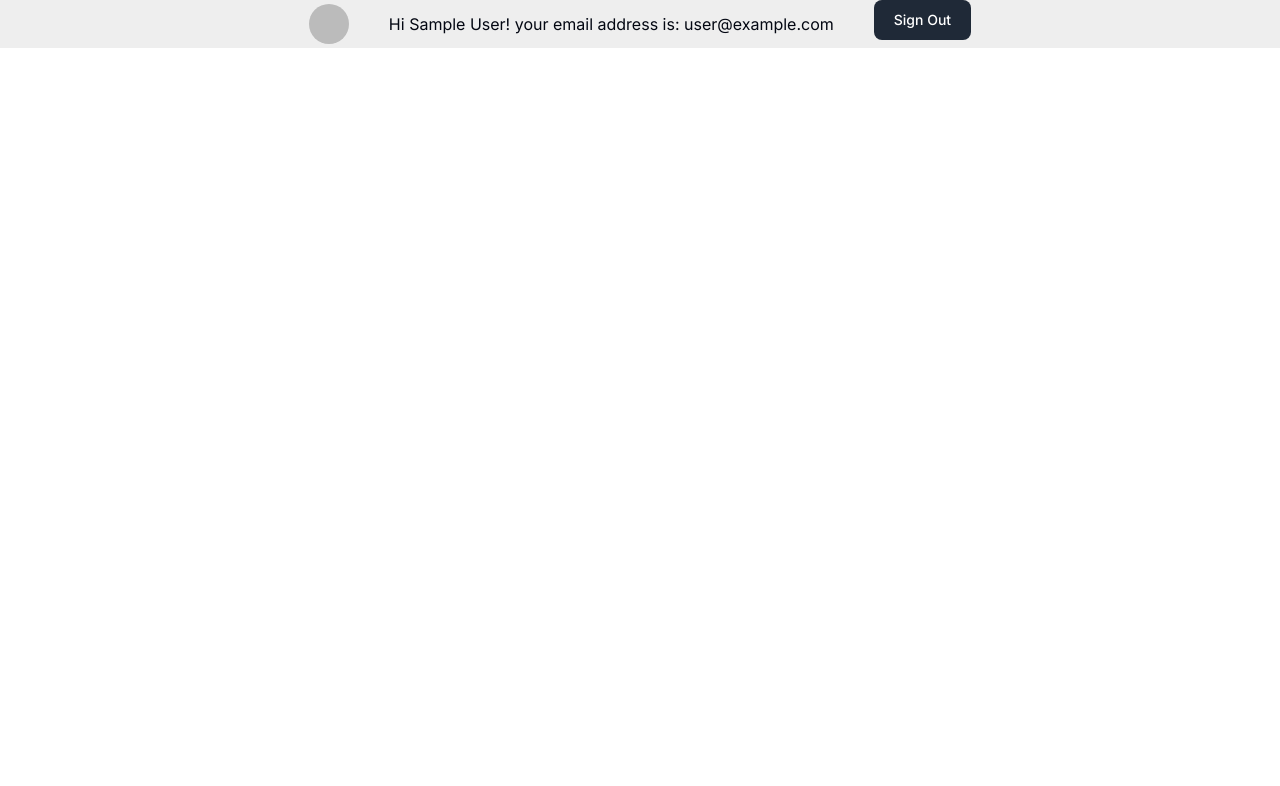
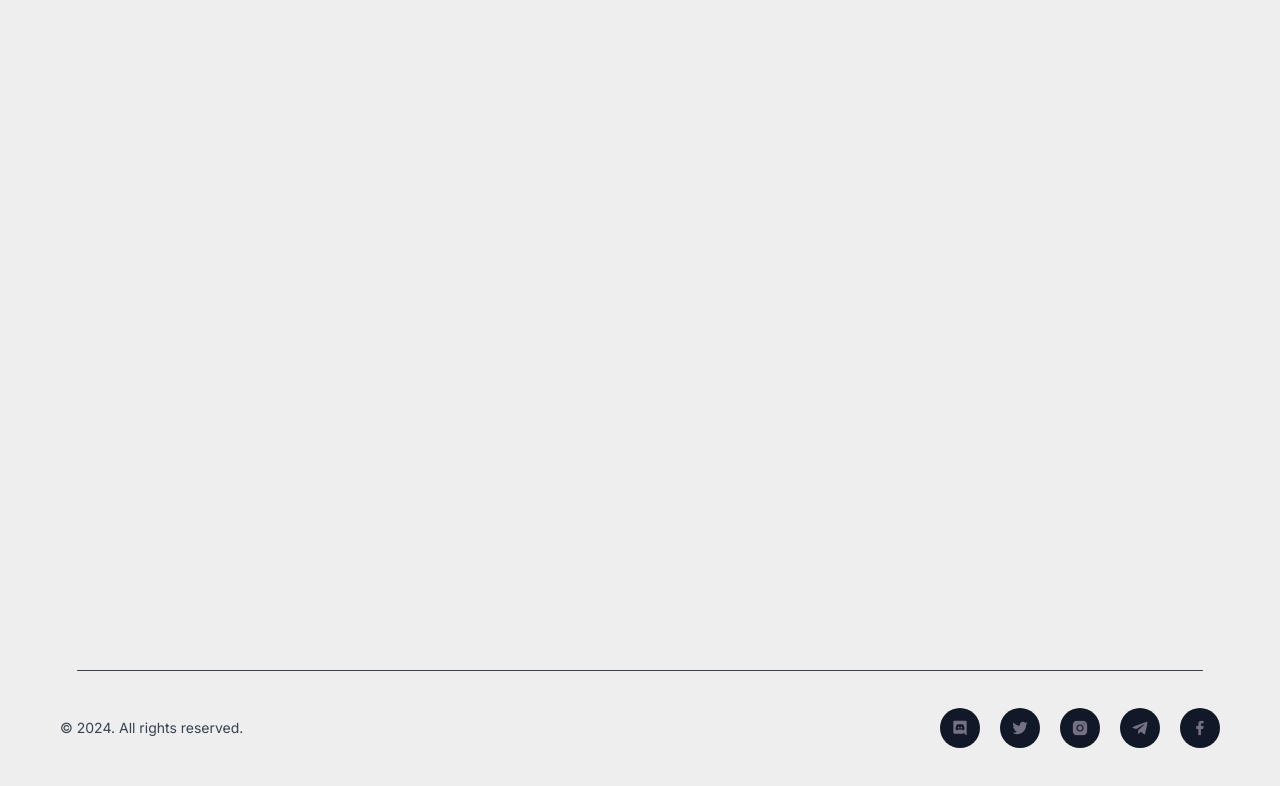
Before and after one commit to Lidor-sh/Online-IDE, a Next.js app in the folder online-ide/: page /Projects in a window 1280 px wide. Shown: the top 786 px of the page. Built offline with nearby package versions, Linux system fonts and the light colour scheme; no server answers; sample sign-in values are in the browser's storage.

Commit message:
Changed footer to fit for more situations, started working on projects page

```diff
--- a/online-ide/src/app/Projects/page.tsx
+++ b/online-ide/src/app/Projects/page.tsx
@@ -4,6 +4,7 @@ import { signOut, useSession } from "next-auth/react";
 import Image from "next/image";
 import { useRouter } from "next/navigation";
 import { useEffect, useRef } from "react";
+import Footer from "../components/Footer";
 
 export default function Page() {
   const { data: session } = useSession();
@@ -22,10 +23,8 @@ export default function Page() {
 
   return (
     <>
-      <div
-        className="flex items-center justify-center h-full w-full space-x-10"
-        ref={parallaxRef}
-      >
+      <div className="relative min-h-screen max-h-full h-full max-w-full flex-col items-center justify-center overflow-x-hidden bg-whitetheme">
+        {/**<div className="flex items-center justify-center h-full w-full space-x-10">
           <Image
             src={session.user?.image ? session.user?.image : "../favicon.ico"}
             width={100}
@@ -33,8 +32,9 @@ export default function Page() {
             className="rounded-full w-10"
             alt=""
           />
-        <div className="text-gray-950">
-          Hi {session.user?.name}! your email address is: {session.user?.email}
+          <div className="text-gray-950 font-mono">
+            Hi {session.user?.name}! your email address is:{" "}
+            {session.user?.email}
           </div>
           <button
             className="text-white z-50 bg-gray-800 hover:bg-gray-900 focus:outline-none focus:ring-4 focus:ring-gray-300 font-medium rounded-lg text-sm px-5 py-2.5 me-2 mb-2 dark:bg-gray-800 dark:hover:bg-gray-700 dark:focus:ring-gray-700 dark:border-gray-700"
@@ -42,6 +42,10 @@ export default function Page() {
           >
             Sign Out
           </button>
+        </div>*/}
+        <div className="fixed left-0 bottom-0 w-full bg-whitetheme">
+          <Footer />
+        </div>
       </div>
     </>
   );
--- a/online-ide/src/app/components/Footer.tsx
+++ b/online-ide/src/app/components/Footer.tsx
@@ -3,13 +3,30 @@ import { socials } from "../constants/Footer";
 import Section from "./Section";
 import Wave from "./Wave";
 
-function Footer() {
+interface footerProps {
+  wave?: boolean;
+  blackTheme?: boolean;
+}
+
+function Footer({ wave, blackTheme }: footerProps) {
   return (
-    <Section className="!px-0 !py-3 bg-blacktheme">
-      <Wave className="whitetheme" />
-      <hr className="mt-[10rem]" />
-      <div className="container-section mb-10 lg:-mt-10 bg-blacktheme flex sm:justify-between justify-center items-center gap-10 max-sm:flex-col">
-        <p className="caption text-gray-400">
+    <Section className={`!px-0 !py-3 ${blackTheme && "bg-blacktheme"}`}>
+      {wave && <Wave className="whitetheme" />}
+      <hr
+        className={`${wave ? "mt-[10rem]" : ""} ${
+          !blackTheme && "border-gray-700"
+        }`}
+      />
+      <div
+        className={`container-section mb-10 lg:-mt-10 ${
+          blackTheme && "bg-blacktheme"
+        } flex sm:justify-between justify-center items-center gap-10 max-sm:flex-col`}
+      >
+        <p
+          className={`caption ${
+            blackTheme ? "text-gray-200" : "text-gray-700"
+          }`}
+        >
           © {new Date().getFullYear()}. All rights reserved.
         </p>
 
--- a/online-ide/src/app/page.tsx
+++ b/online-ide/src/app/page.tsx
@@ -25,7 +25,7 @@ export default function Home() {
       <HowToUse />
       <Pricing />
       <ContactUs />
-      <Footer />
+      <Footer wave blackTheme />
     </div>
   );
 }
```
Lines whose indentation alone changed are shown as unchanged.
